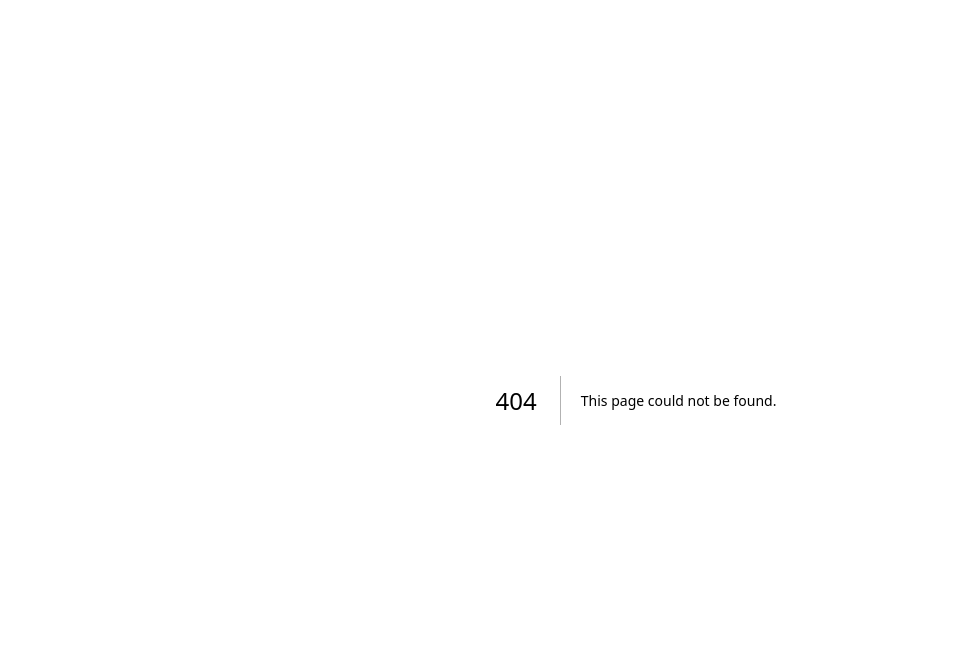
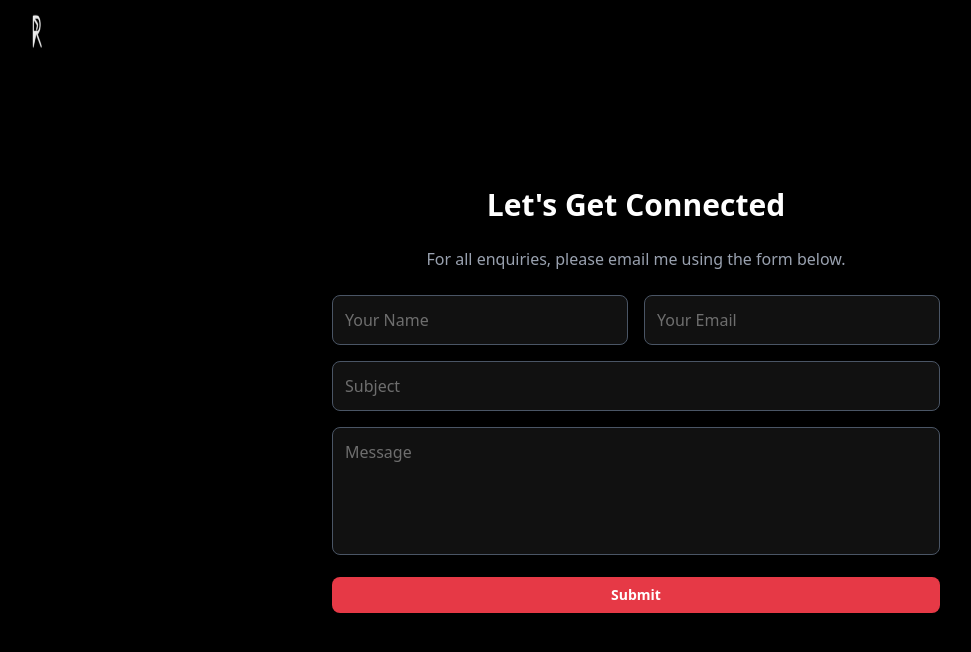
Before and after one commit to riiteeshh/MyPortfolio, a Next.js app: page /contact in a window 1280 px wide. Before the commit this address had no page. Shown: the top 652 px of the page, without its empty margins (4-975 px from the left). Built offline with nearby package versions, Linux system fonts and the light colour scheme.

Commit message:
feat(contact-page): added contact page

```diff
--- /dev/null
+++ b/src/app/contact/page.tsx
@@ -0,0 +1,10 @@
+import ContactPage from "@/components/pages/contact-page/contact-page";
+import { Metadata } from "next";
+
+export const metadata: Metadata = {
+    title: "Contact",
+    description: "Let's get connected",
+  };
+export default function Contacts(){
+    return <ContactPage/>
+}
--- a/src/app/layout.tsx
+++ b/src/app/layout.tsx
@@ -1,6 +1,7 @@
 import type { Metadata } from "next";
 import { Geist, Geist_Mono } from "next/font/google";
 import "./globals.css";
+import LogoRotating from "@/components/ui/logo-rotating";
 
 const geistSans = Geist({
   variable: "--font-geist-sans",
@@ -25,8 +26,9 @@ export default function RootLayout({
   return (
     <html lang="en">
       <body
-        className={`${geistSans.variable} ${geistMono.variable} antialiased`}
+        className={`${geistSans.variable} ${geistMono.variable} antialiased bg-accent-foreground `}
       >
+        <LogoRotating/>
         {children}
       </body>
     </html>
--- /dev/null
+++ b/src/components/pages/contact-page/contact-page.tsx
@@ -0,0 +1,82 @@
+"use client";
+
+import { useState } from "react";
+import { Button } from "@/components/ui/button";
+
+export default function ContactForm() {
+  const [formData, setFormData] = useState({
+    name: "",
+    email: "",
+    subject: "",
+    message: "",
+  });
+
+  const handleChange = (
+    e: React.ChangeEvent<HTMLInputElement | HTMLTextAreaElement>
+  ) => {
+    setFormData({ ...formData, [e.target.name]: e.target.value });
+  };
+
+  const handleSubmit = (e: React.FormEvent<HTMLFormElement>) => {
+    e.preventDefault();
+    console.log("Form Data Submitted: ", formData);
+  };
+
+  return (
+    <div className="min-h-screen flex items-center justify-center bg-black text-white px-6">
+      <div className="w-full max-w-2xl bg-black p-8 rounded-lg shadow-lg">
+          <h2 className="text-3xl font-bold text-center mb-6">
+            Let&apos;s Get Connected
+          </h2>
+        <p className="text-center mb-6 text-gray-400">
+          For all enquiries, please email me using the form below.
+        </p>
+        <form onSubmit={handleSubmit} className="space-y-4">
+          <div className="flex space-x-4">
+            <input
+              type="text"
+              name="name"
+              placeholder="Your Name"
+              value={formData.name}
+              onChange={handleChange}
+              className="w-1/2 p-3 bg-[#111111] text-[#CCCCCC] border border-gray-600 rounded-md focus:outline-none focus:ring-2 focus:ring-red-500"
+              required
+            />
+            <input
+              type="email"
+              name="email"
+              placeholder="Your Email"
+              value={formData.email}
+              onChange={handleChange}
+              className="w-1/2 p-3 bg-[#111111] text-[#CCCCCC] border border-gray-600 rounded-md focus:outline-none focus:ring-2 focus:ring-red-500"
+              required
+            />
+          </div>
+          <input
+            type="text"
+            name="subject"
+            placeholder="Subject"
+            value={formData.subject}
+            onChange={handleChange}
+            className="w-full p-3 bg-[#111111] text-[#CCCCCC] border border-gray-600 rounded-md focus:outline-none focus:ring-2 focus:ring-red-500"
+            required
+          />
+          <textarea
+            name="message"
+            placeholder="Message"
+            value={formData.message}
+            onChange={handleChange}
+            className="w-full p-3 bg-[#111111] text-[#CCCCCC] border border-gray-600 rounded-md focus:outline-none focus:ring-2 focus:ring-red-500 h-32 resize-none"
+            required
+          />
+          <Button
+            type="submit"
+            className="w-full bg-[#E63946] text-white py-3 rounded-md font-bold hover:bg-red-600 transition-all"
+          >
+            Submit
+          </Button>
+        </form>
+      </div>
+    </div>
+  );
+}
--- a/src/components/pages/landing-page/landing-page.tsx
+++ b/src/components/pages/landing-page/landing-page.tsx
@@ -2,13 +2,14 @@
 import { Button } from "@/components/ui/button";
 import { useEffect, useState } from "react";
 import Image from "next/image";
+import { useRouter } from "next/navigation";
 export default function LandingPage() {
   const text: string[] = ["MOBILE APP DEVELOPER", "WEB DEVELOPER"];
   function delay(ms: number) {
     return new Promise((resolve) => setTimeout(resolve, ms));
   }
   const [streamedText, setStreamedText] = useState("");
-
+  const router = useRouter()
   async function* streamText(textArray: Array<string>) {
     while (true) {
       for (const text of textArray) {
@@ -28,24 +29,16 @@ export default function LandingPage() {
   }, []); //eslint-disable-line
 
   return (
-    <div className="w-full h-[100dvh] flex justify-between items-center px-10 py-10 relative cursor-default bg-accent-foreground">
+    <div className="w-full h-[100dvh] flex justify-between items-center px-10 py-10 relative cursor-default ">
       {/* About Button */}
-      <div className="absolute top-0  transform -translate-x-1/2">
-        <Image
-          alt="R P"
-          width="80"
-          height="80"
-          className="animate-[spinX_3s_linear_infinite]"
-          src="/images/main-logo-white.png"
-        />
-      </div>
       <div className="relative">
         <Button
+        onClick={()=>router.push("/contact")}
           variant="ghost"
           className="transition-all duration-300 absolute left-1/2 transform -translate-x-1/2 rotate-90 hover:bg-transparent p-0 m-0"
         >
           <span className="text-white text-xl font-bold block transition-all duration-300 hover:scale-150 hover:bg-gradient-to-r hover:from-purple-500 hover:to-pink-500 hover:text-transparent hover:bg-clip-text">
-            About
+            Contact
           </span>
         </Button>
       </div>
--- /dev/null
+++ b/src/components/ui/logo-rotating.tsx
@@ -0,0 +1,16 @@
+"use client"
+
+import Image from "next/image"
+export default function LogoRotating(){
+    return(
+        <div className="absolute top-0  transform left-10 -translate-x-1/2">
+        <Image
+          alt="R P"
+          width="80"
+          height="80"
+          className="animate-[spinX_3s_linear_infinite]"
+          src="/images/main-logo-white.png"
+        />
+      </div>
+    )
+}
```
